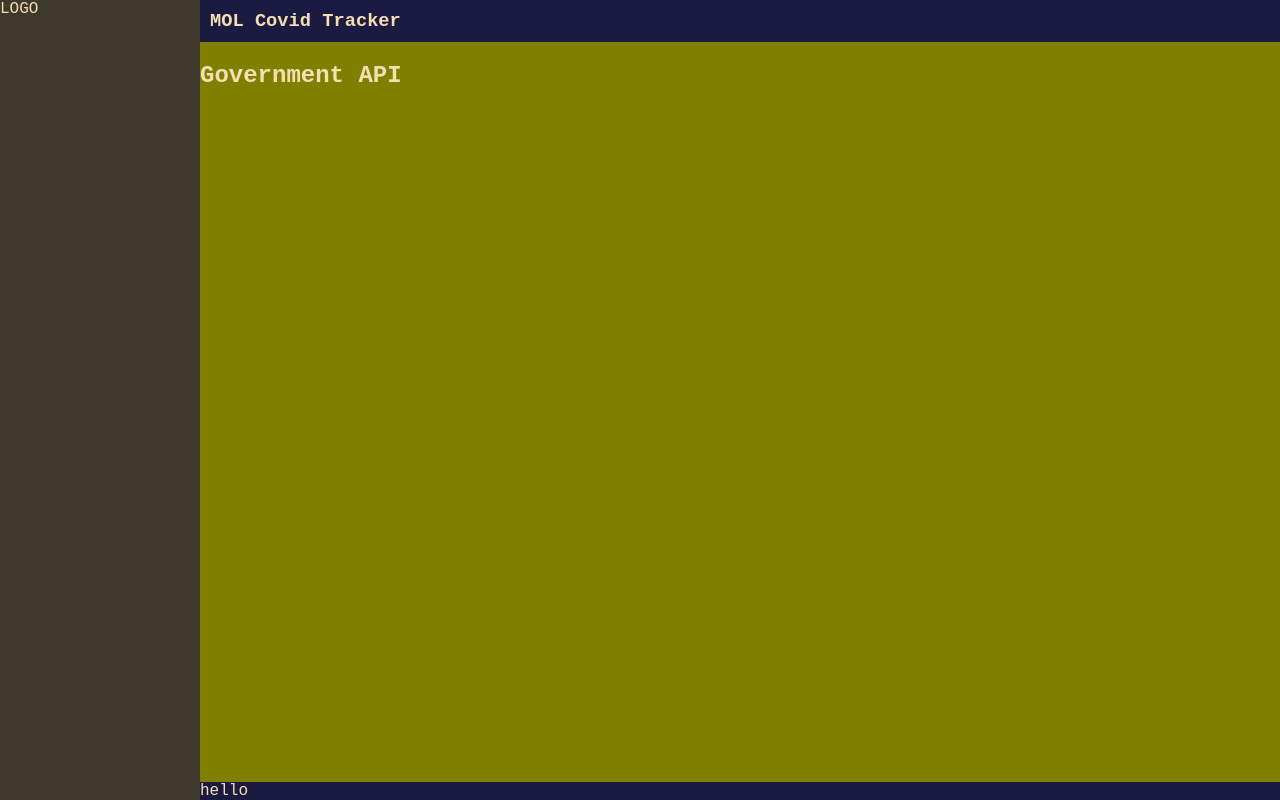
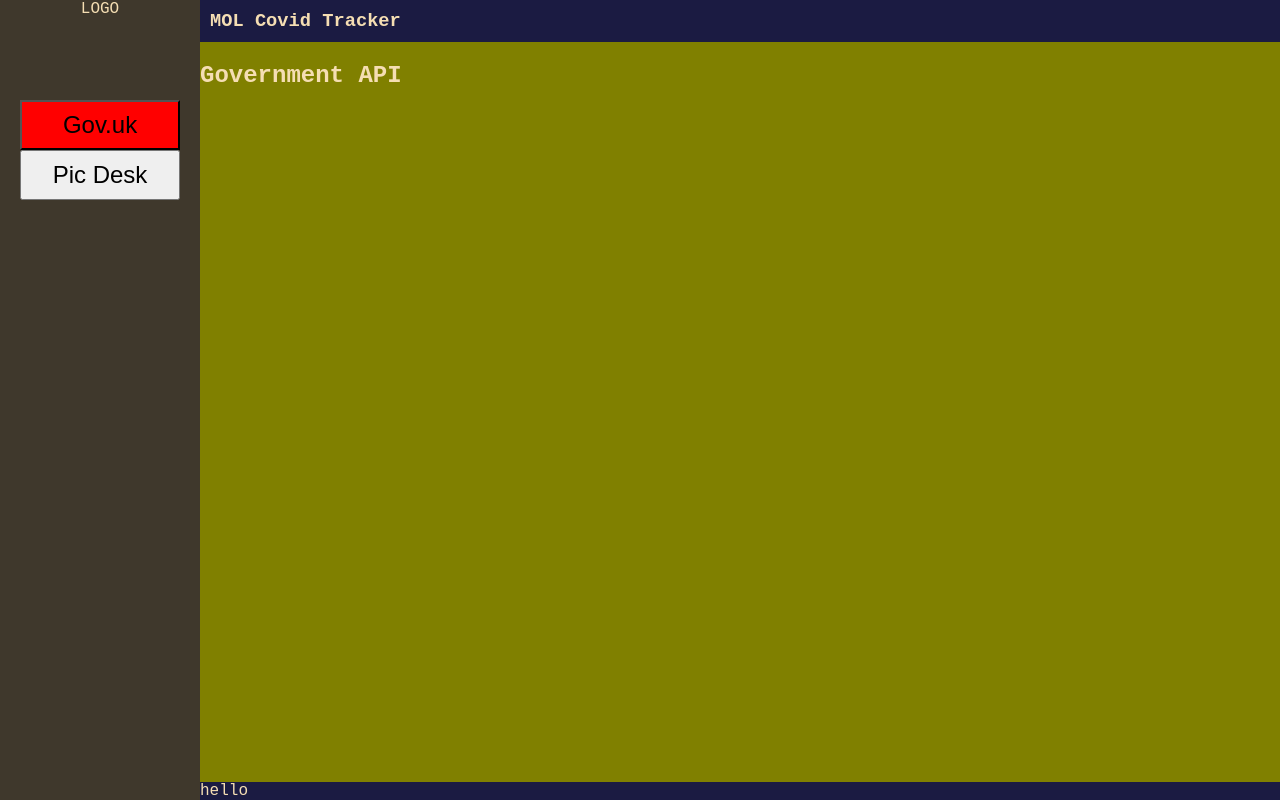
Before and after one commit to JnnyRdng/covid_graphs, a Vue app in the folder client/: page / in a window 1280 px wide. Built offline with nearby package versions, Linux system fonts and the light colour scheme; no server answers.

Commit message:
framework for basic button navigation in sidenav

```diff
--- a/client/src/App.vue
+++ b/client/src/App.vue
@@ -1,8 +1,8 @@
 <template>
     <div id="main">
         <TopHeader />
-        <SideNav />
-        <GovApi :cases="cases" />
+        <SideNav :loc="loc" />
+        <GovApi v-if="loc === 'gov'" />
         <BottomFooter />
     </div>
 </template>
@@ -13,15 +13,17 @@ import SideNav from "@/components/SideNav.vue";
 import GovApi from "@/components/GovApi.vue";
 import BottomFooter from "@/components/BottomFooter.vue";
 
+import { eventBus } from "@/main.js";
 export default {
     name: "app",
     components: { TopHeader, SideNav, GovApi, BottomFooter },
     data() {
         return {
-            cases: null,
-            apiData: null,
-            // casesAPIUrl: process.env.CASES_API_URL,
+            loc: "gov",
         };
+    },
+    mounted() {
+        eventBus.$on("click-link", (payload) => (this.loc = payload));
     },
 };
 </script>
--- a/client/src/components/SideNav.vue
+++ b/client/src/components/SideNav.vue
@@ -1,14 +1,36 @@
 <template>
     <div id="side-nav">
         <header>LOGO</header>
-        <main></main>
+        <main>
+            <button
+                id="gov"
+                v-on:click="link"
+                :class="{ active: loc === 'gov' }"
+            >
+                Gov.uk
+            </button>
+            <button
+                id="mol"
+                v-on:click="link"
+                :class="{ active: loc === 'mol' }"
+            >
+                Pic Desk
+            </button>
+        </main>
         <footer></footer>
     </div>
 </template>
 
 <script>
+import { eventBus } from "@/main.js";
 export default {
     name: "side-nav",
+    props: ["loc"],
+    methods: {
+        link: function (event) {
+            eventBus.$emit("click-link", event.target.id);
+        },
+    },
 };
 </script>
 
@@ -17,5 +39,17 @@ export default {
     height: 100%;
     background-color: rgb(63, 56, 44);
     grid-area: side;
+    display: grid;
+    grid-template-rows: 1fr 6fr 1fr;
+    text-align: center;
+}
+button {
+    width: 80%;
+    height: 50px;
+    font-size: 1.5rem;
+    cursor: pointer;
+}
+.active {
+    background-color: red;
 }
 </style>
```
